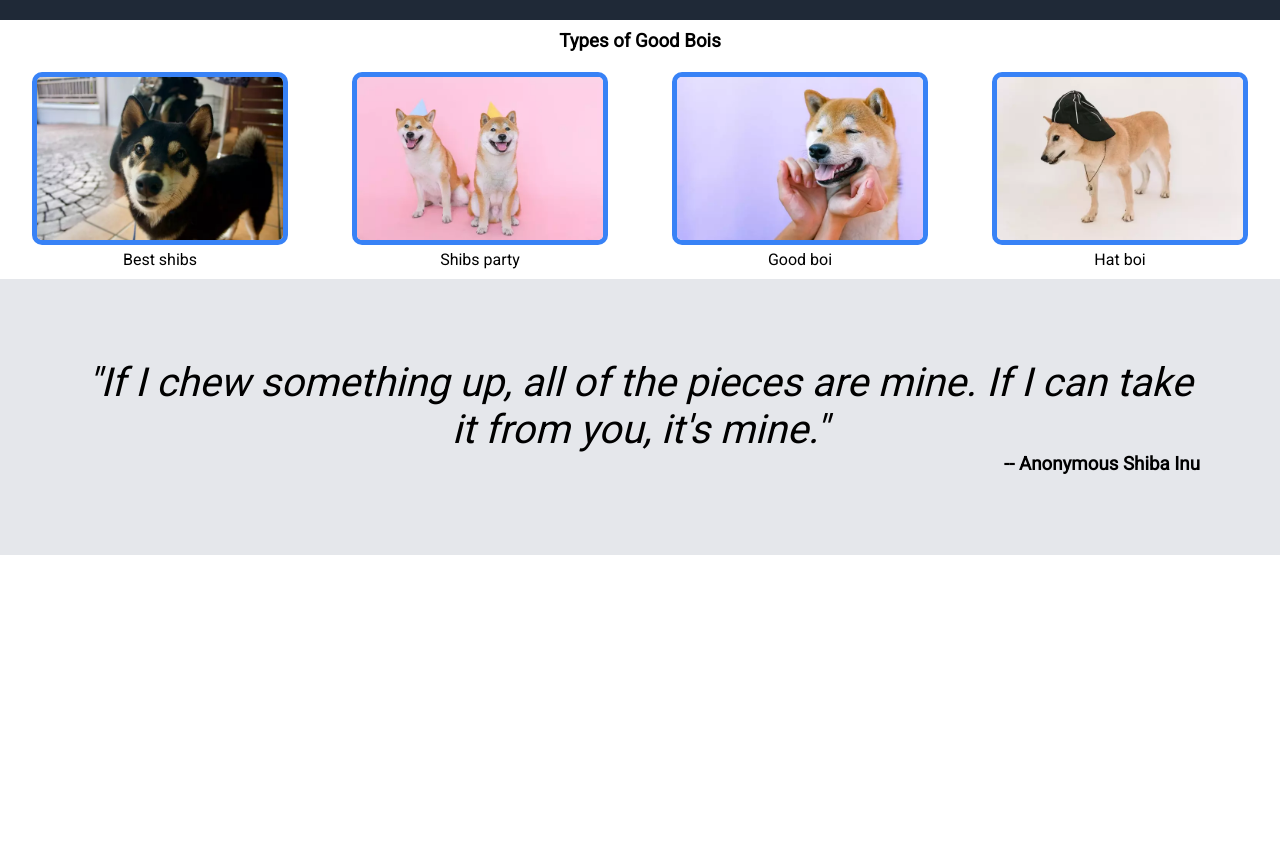
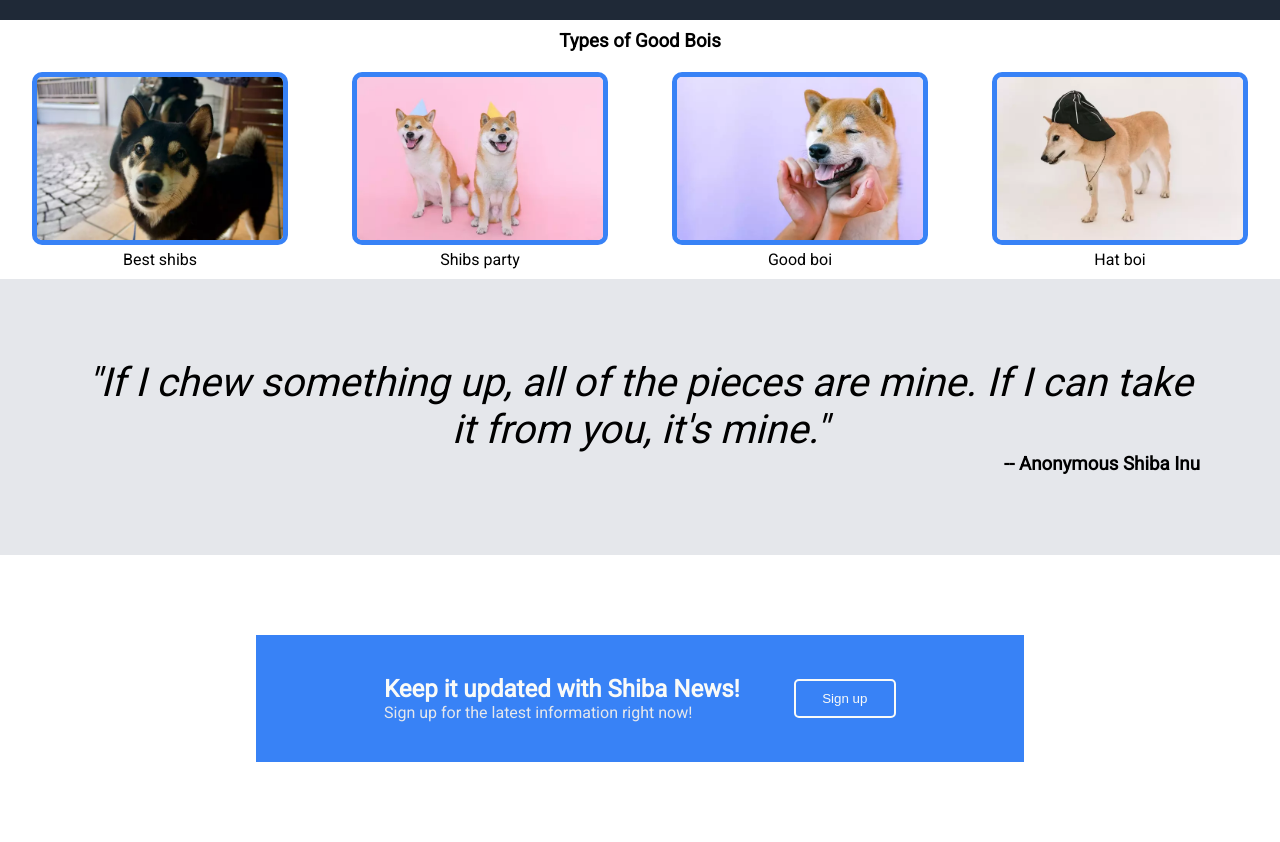
Before and after one commit to nk-on/Landing-page, a plain HTML site: page index.html in a window 1280 px wide. Shown: the part 487-1329 px from the top of the page. Before the commit the page ends 1042 px from the top, so only its background shows below. Drawn offline with Linux system fonts and the light colour scheme.

Commit message:
creating and styling sign-up section

```diff
--- a/index.html
+++ b/index.html
@@ -53,6 +53,15 @@
         <p>"If I chew something up, all of the pieces are mine. If I can take it from you, it's mine." </p>
         <h3> -- Anonymous Shiba Inu </h3>
     </section>
+    <section class="sign-up-section">
+        <div class="sign-up-container">
+            <div class="text">
+                <h2>Keep it updated with Shiba News!</h2>
+                <p>Sign up for the latest information right now!</p>
+            </div>
+            <button>Sign up</button>
+        </div>
+    </section>
 </body>
 
 </html>
--- a/style.css
+++ b/style.css
@@ -132,6 +132,31 @@ header nav ul {
 .testimonial-section h3{
     text-align: right;
 }
+.sign-up-section{
+    padding: 10vh 20vw;
+}
+.sign-up-container{
+    background-color: var(--btn-clr);
+    display: flex;
+    justify-content: space-between;
+    align-items: center;
+    padding: 5vh 10vw;
+}
+.sign-up-container .text h2{
+    color: var(--header-logo-txt);
+}
+.sign-up-container .text p{
+    color: var(--quote-sectionBg);
+}
+.sign-up-container button{
+    width:max(20%,70px);
+    padding: 10px;
+    border: 2px solid var(--header-logo-txt);
+    background-color: var(--btn-clr);
+    color:var(--txt-color);
+    cursor: pointer;
+    border-radius: 5px;
+}
 @media screen and (max-width: 760px) {
     header {
         padding: 10px 0;
```
